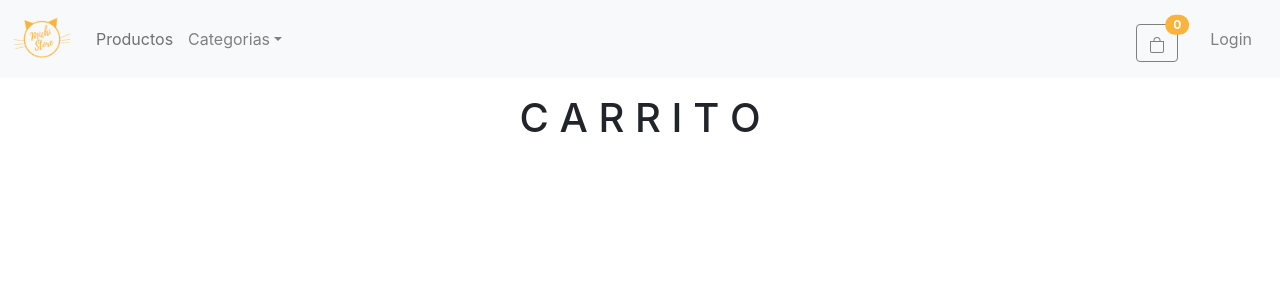
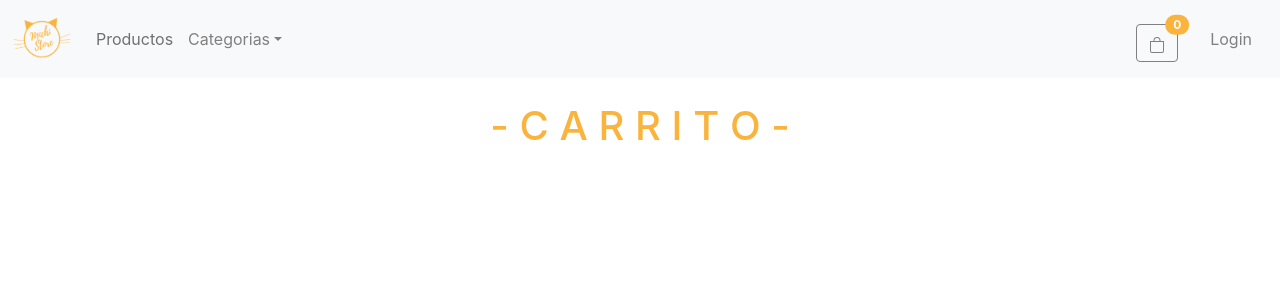
Before and after one commit to MauZamoraM/MichiStore, a React (Create React App) app: page /cart in a window 1280 px wide. Shown: the top 300 px of the page. Built offline with nearby package versions, Linux system fonts and the light colour scheme.

Commit message:
Update Cart.js

```diff
--- a/src/components/Cart/Cart.js
+++ b/src/components/Cart/Cart.js
@@ -3,7 +3,9 @@ import React from 'react';
 export const Cart = ({ titulo }) => {
 	return (
 		<div>
-			<h1 className="mt-3">{titulo}</h1>
+			<h1 className="mt-4" style={{ color: '#fab43d' }}>
+				- {titulo} -
+			</h1>
 		</div>
 	);
 };
```
